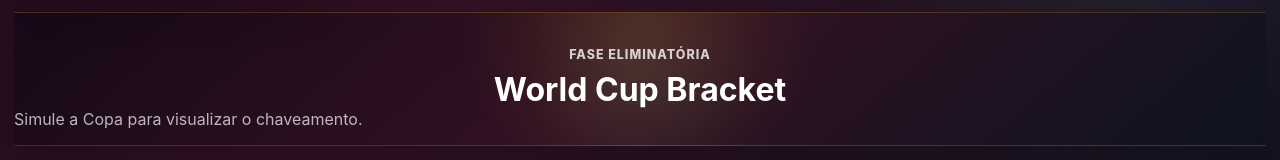
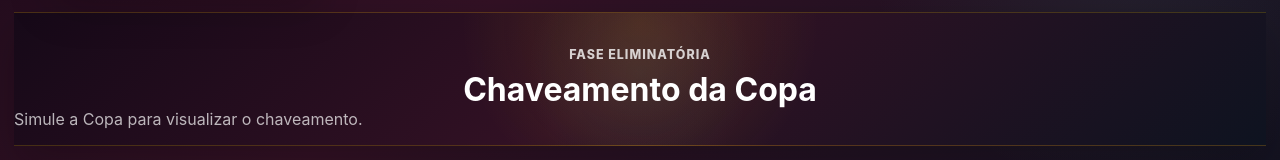
Before and after one commit to joaovsrangelpro/KDM_WorldCup, a React (Vite) app: page / in a window 1280 px wide. Both pictures are taken after a click on the button "Chaveamento". Shown: the part 485-645 px from the top of the page. Built offline with nearby package versions, Linux system fonts and the light colour scheme.

Commit message:
style: fine tune bracket title and positioning

```diff
--- a/src/components/BracketView.jsx
+++ b/src/components/BracketView.jsx
@@ -116,7 +116,7 @@ export default function BracketView({
     <section className="bracket-view">
       <div className="bracket-title">
         <p className="eyebrow">Fase eliminatória</p>
-        <h2>World Cup Bracket</h2>
+        <h2>Chaveamento da Copa</h2>
       </div>
 
       {!hasBracket ? (
--- a/src/index.css
+++ b/src/index.css
@@ -372,6 +372,7 @@ h4 {
   min-width: 0;
   height: 820px;
   margin: 0 auto;
+  right: 0.5%;
 }
 
 .bracket-lines {
```
